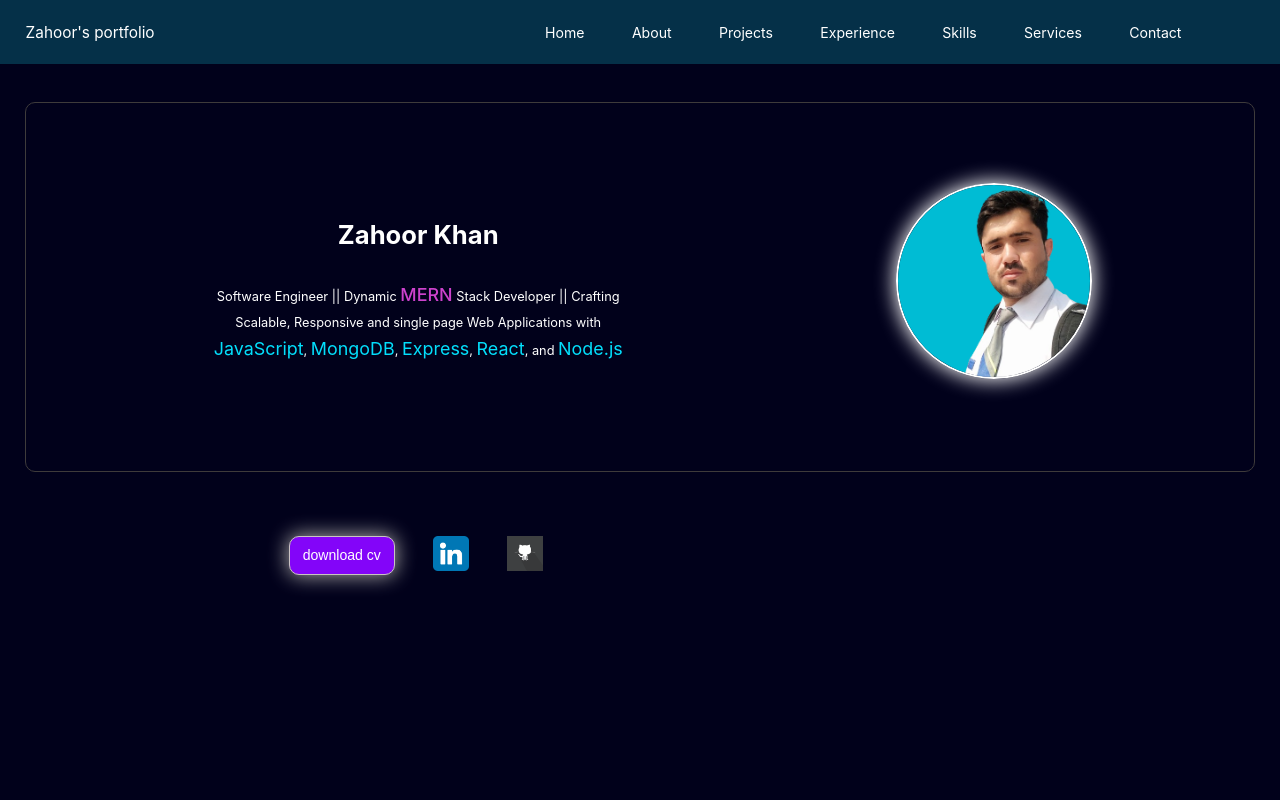
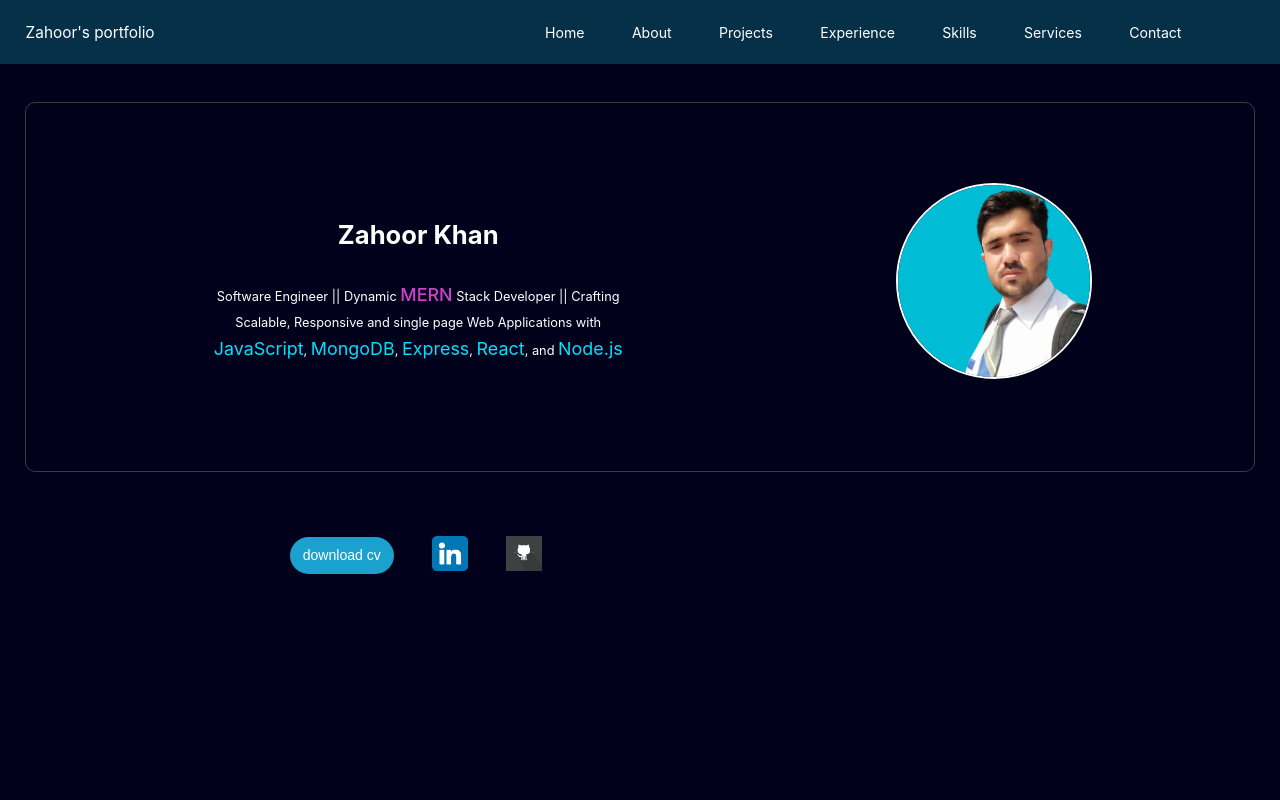
Before and after one commit to zahoor-khan178/personal-portfolio-website, a React (Create React App) app in the folder fornt-end/: page / in a window 1280 px wide. Shown: the top 800 px of the page. Built offline with nearby package versions, Linux system fonts and the light colour scheme.

Commit message:
changes in nav links background color

```diff
--- a/fornt-end/src/Css/image.css
+++ b/fornt-end/src/Css/image.css
@@ -34,9 +34,9 @@
 
     /* border: 2px solid  rgb(205, 66, 205); */
 
-    box-shadow: 0 0 20px 2px rgb(5, 150, 169);
+    /* box-shadow: 0 0 20px 2px rgb(5, 150, 169);
     box-shadow: 0 0 20px 2px rgb(205, 66, 205);
-    box-shadow: 0 0 20px 1px rgb(255, 255, 255);
+    box-shadow: 0 0 20px 1px rgb(255, 255, 255); */
 
  }
 
@@ -85,11 +85,13 @@
   .download-cv{
 
    background-color:rgb(131, 5, 249);
+   background-color:rgb(26, 161, 206);
 
    color: white;
 
-   border: 1px solid rgb(202, 195, 195);
-    box-shadow: 0 0 20px 1px rgb(171, 169, 169);
+
+   /* border: 1px solid rgb(202, 195, 195); */
+    /* box-shadow: 0 0 20px 1px rgb(171, 169, 169); */
 
  }
 
@@ -657,8 +659,9 @@ font-weight: 500;
 
 
    padding: 0.8vw 1vw;
-   border-radius: 10px;
+   border-radius: 20px;
      font-size: 1.1vw;
+     border: none;
 
 
 
```
